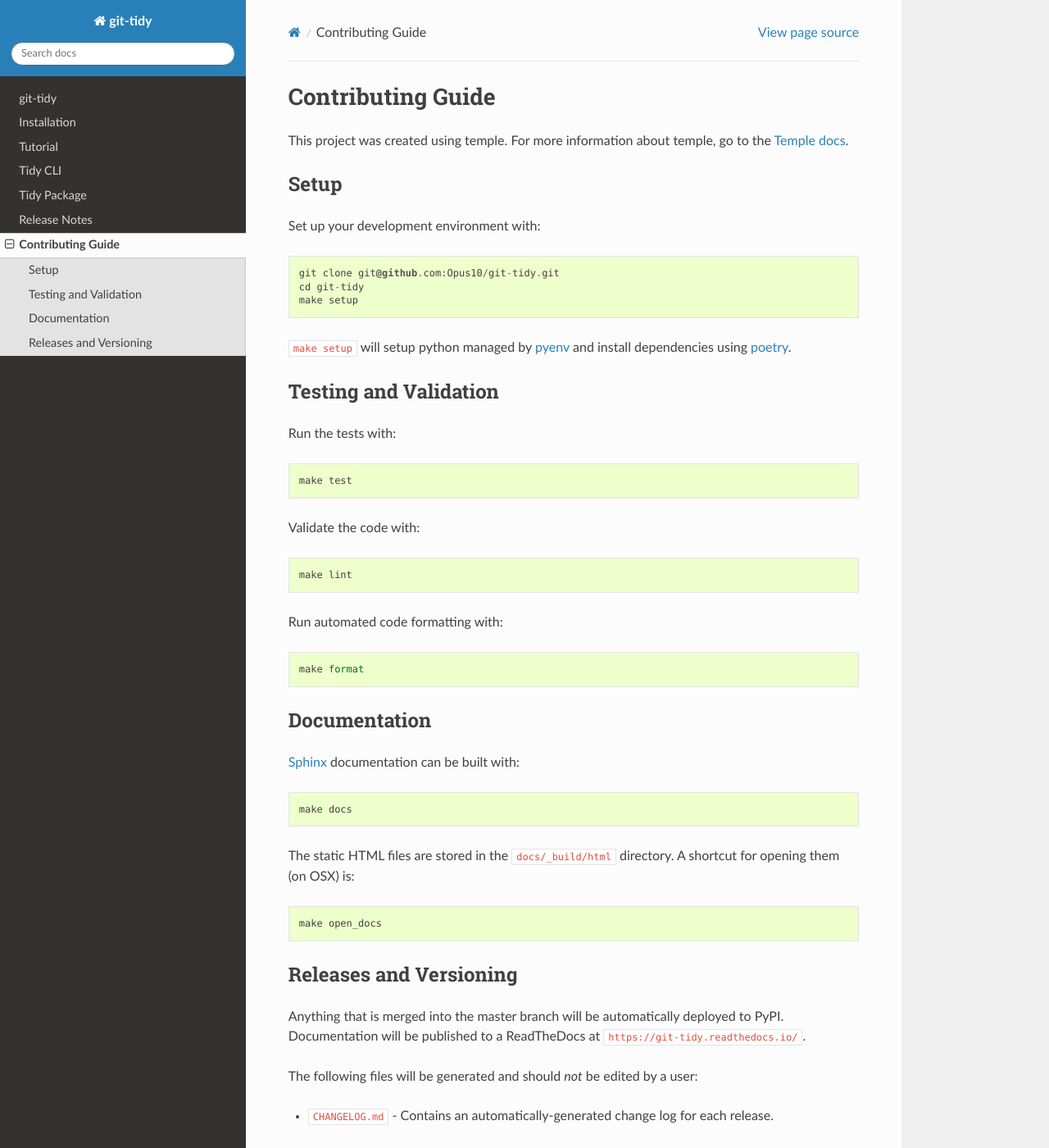
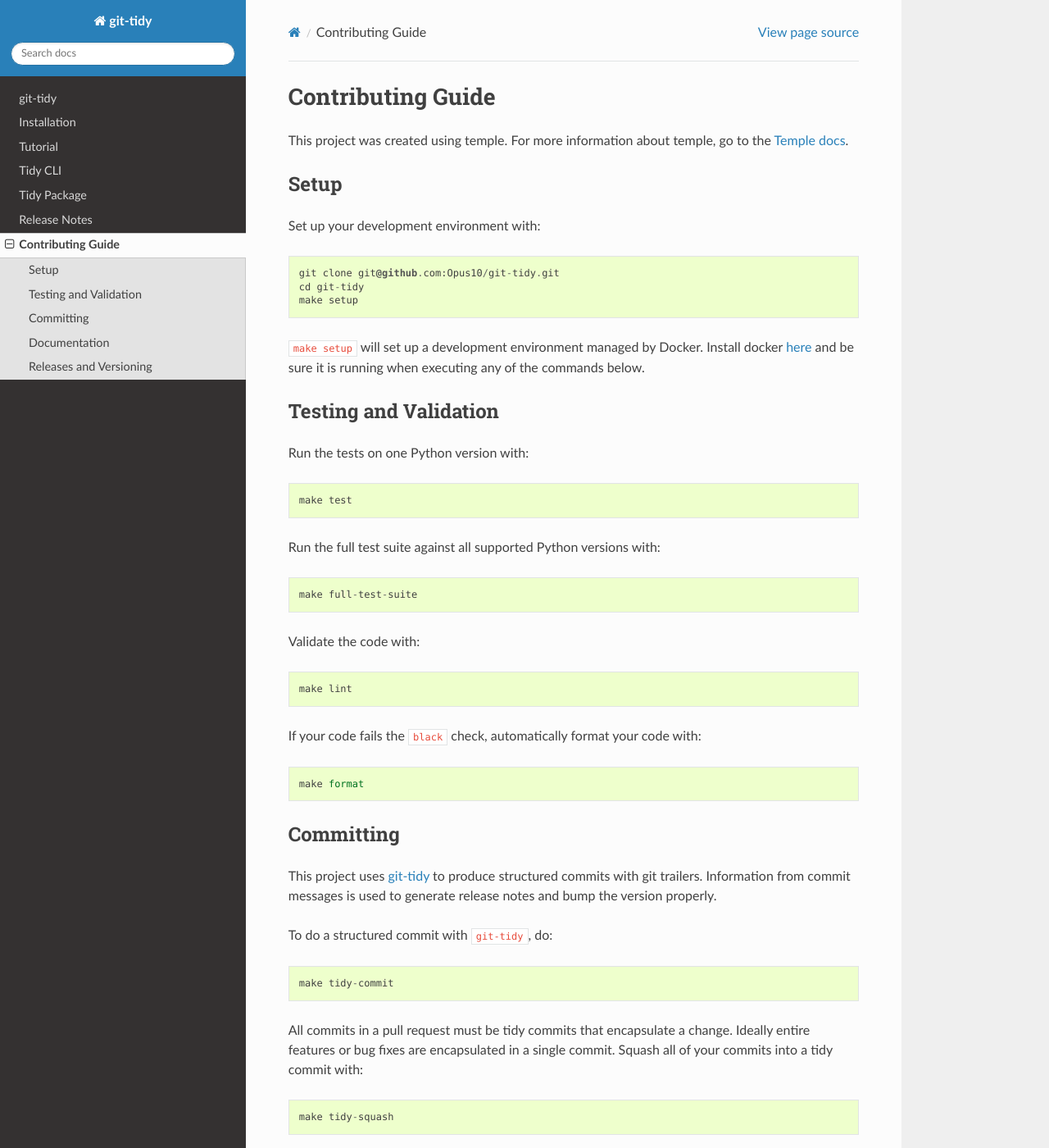
Before and after one commit to Opus10/git-tidy, a Sphinx documentation site: the page built from docs/contributing.rst, in a window 1280 px wide and 1400 px high. Shown: the whole window at 82% size. Built offline with Sphinx 7.4.7 and the Read the Docs theme 2.0.0, drawn with Linux system fonts in a browser that asks for light colours; some of the changed text lies outside the part shown.

Commit message:
Updated with the latest version of the template, which drops Python 3.6 support and adds Python 3.10 support
Type: trivial

```diff
--- a/CONTRIBUTING.rst
+++ b/CONTRIBUTING.rst
@@ -14,24 +14,53 @@
     cd git-tidy
     make setup
 
-``make setup`` will setup python managed by
-`pyenv <https://github.com/yyuu/pyenv>`_ and install dependencies using
-`poetry <https://poetry.eustace.io/>`_.
+``make setup`` will set up a development environment managed by Docker.
+Install docker `here <https://www.docker.com/get-started>`_ and be sure
+it is running when executing any of the commands below.
 
 Testing and Validation
 ~~~~~~~~~~~~~~~~~~~~~~
 
-Run the tests with::
+Run the tests on one Python version with::
 
     make test
+
+Run the full test suite against all supported Python versions with::
+
+    make full-test-suite
 
 Validate the code with::
 
     make lint
 
-Run automated code formatting with::
+If your code fails the ``black`` check, automatically format your code with::
 
     make format
+
+Committing
+~~~~~~~~~~
+
+This project uses `git-tidy <https://github.com/Opus10/git-tidy>`_ to produce structured
+commits with git trailers. Information from commit messages is used to generate release
+notes and bump the version properly.
+
+To do a structured commit with ``git-tidy``, do::
+
+    make tidy-commit
+
+All commits in a pull request must be tidy commits that encapsulate a
+change. Ideally entire features or bug fixes are encapsulated in a
+single commit. Squash all of your commits into a tidy commit with::
+
+    make tidy-squash
+
+To check if your commits pass linting, do::
+
+    make tidy-lint
+
+Note, the above command lints every commit since branching from master.
+You can also run ``make shell`` and run ``git tidy`` commands inside
+the docker environment to do other flavors of ``git tidy`` commands.
 
 Documentation
 ~~~~~~~~~~~~~
@@ -43,7 +72,7 @@
 The static HTML files are stored in the ``docs/_build/html`` directory.
 A shortcut for opening them (on OSX) is::
 
-    make open_docs
+    make open-docs
 
 Releases and Versioning
 ~~~~~~~~~~~~~~~~~~~~~~~
--- a/devops.py
+++ b/devops.py
@@ -98,7 +98,7 @@
 def _update_package_version():
     """Apply semantic versioning to package based on git commit messages"""
     # Obtain the current version
-    old_version = _shell_stdout('make version')
+    old_version = _shell_stdout("poetry version | rev | cut -f 1 -d' ' | rev")
     if old_version == '0.0.0':
         old_version = ''
     latest_tag = _find_latest_tag()
@@ -114,7 +114,7 @@
     _shell(f'poetry version {sem_ver}')
 
     # Get the new version
-    new_version = _shell_stdout('make version')
+    new_version = _shell_stdout("poetry version | rev | cut -f 1 -d' ' | rev")
 
     if new_version == old_version:
         raise RuntimeError(
--- a/docs/conf.py
+++ b/docs/conf.py
@@ -69,7 +69,7 @@
 
 # General information about the project.
 project = u'git-tidy'
-copyright = u'2021, Opus 10'
+copyright = u'2022, Opus 10'
 author = u'Opus 10 Engineering'
 
 # The version info for the project you're documenting, acts as replacement for
--- a/temple.yaml
+++ b/temple.yaml
@@ -1,7 +1,7 @@
 _extensions:
 - jinja2_time.TimeExtension
 _template: git@github.com:Opus10/public-python-library-template.git
-_version: 7c143c340692139b3ed17a59013f83610e110a80
+_version: 9b1a7de4555552208e255d050358a5c5cec84afe
 module_name: tidy
 repo_name: git-tidy
 short_description: Tidy git commit messages, linting, and logging
```
Also changed, not shown: pyproject.toml (+19 -21 lines), .pre-commit-config.yaml (deleted), 5 other files.
